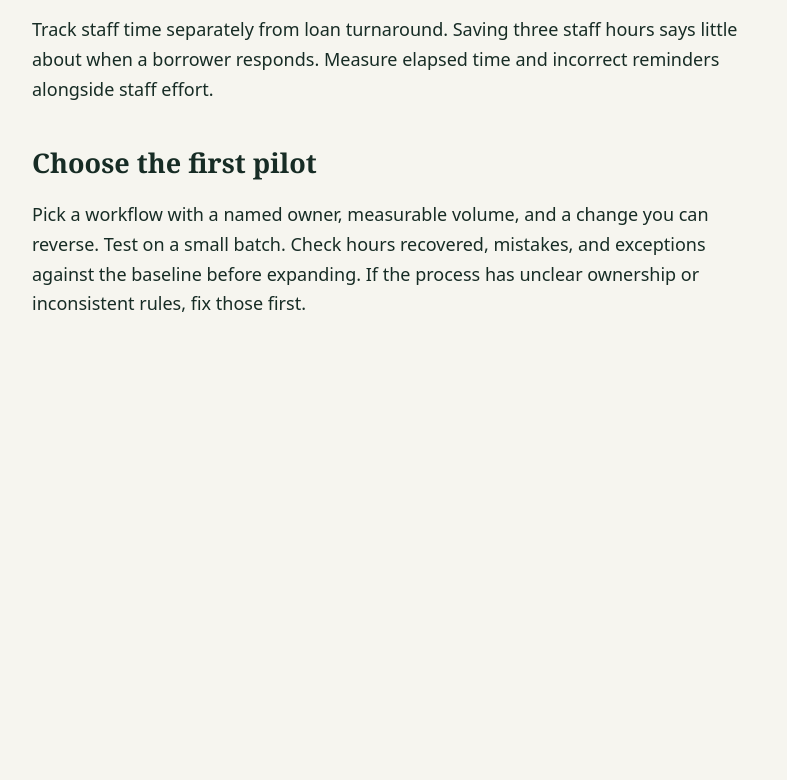
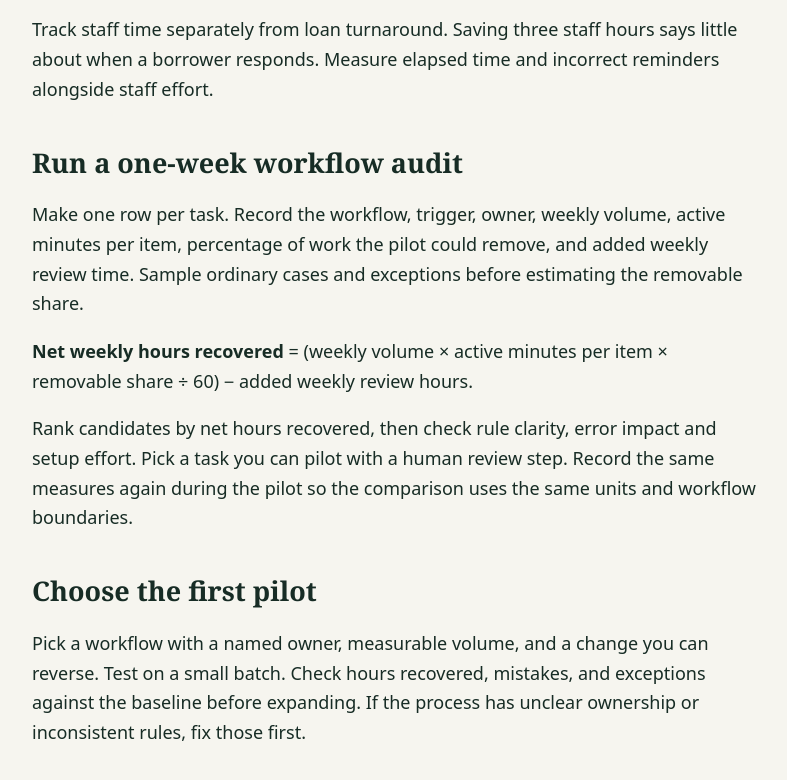
Before and after one commit to jrefstrupalvear/workflow-field-guide, a plain HTML site: page index.html in a window 1280 px wide. Shown: the part 1116-1896 px from the top of the page, without its empty margins (243-1030 px from the left). Before the commit the page ends 1517 px from the top, so only its background shows below. Drawn offline with Linux system fonts and the light colour scheme.

Commit message:
Add a one-week workflow audit worksheet

```diff
--- a/index.html
+++ b/index.html
@@ -20,6 +20,10 @@ body{margin:0;background:#f6f5ef;color:#172c25;font:18px/1.65 system-ui,sans-ser
 <h2>Worked example: chasing missing loan documents</h2>
 <aside><p>Suppose a team handles 80 files per week and spends six minutes per file checking what is missing and sending reminders. The baseline is eight staff hours per week. If a pilot removes half of that work, it frees four hours per week before review. If exception handling takes another hour, the net recovery is three staff hours per week.</p></aside>
 <p>Track staff time separately from loan turnaround. Saving three staff hours says little about when a borrower responds. Measure elapsed time and incorrect reminders alongside staff effort.</p>
+<h2>Run a one-week workflow audit</h2>
+<p>Make one row per task. Record the workflow, trigger, owner, weekly volume, active minutes per item, percentage of work the pilot could remove, and added weekly review time. Sample ordinary cases and exceptions before estimating the removable share.</p>
+<p><strong>Net weekly hours recovered</strong> = (weekly volume × active minutes per item × removable share ÷ 60) − added weekly review hours.</p>
+<p>Rank candidates by net hours recovered, then check rule clarity, error impact and setup effort. Pick a task you can pilot with a human review step. Record the same measures again during the pilot so the comparison uses the same units and workflow boundaries.</p>
 <h2>Choose the first pilot</h2>
 <p>Pick a workflow with a named owner, measurable volume, and a change you can reverse. Test on a small batch. Check hours recovered, mistakes, and exceptions against the baseline before expanding. If the process has unclear ownership or inconsistent rules, fix those first.</p>
 </main>
```
